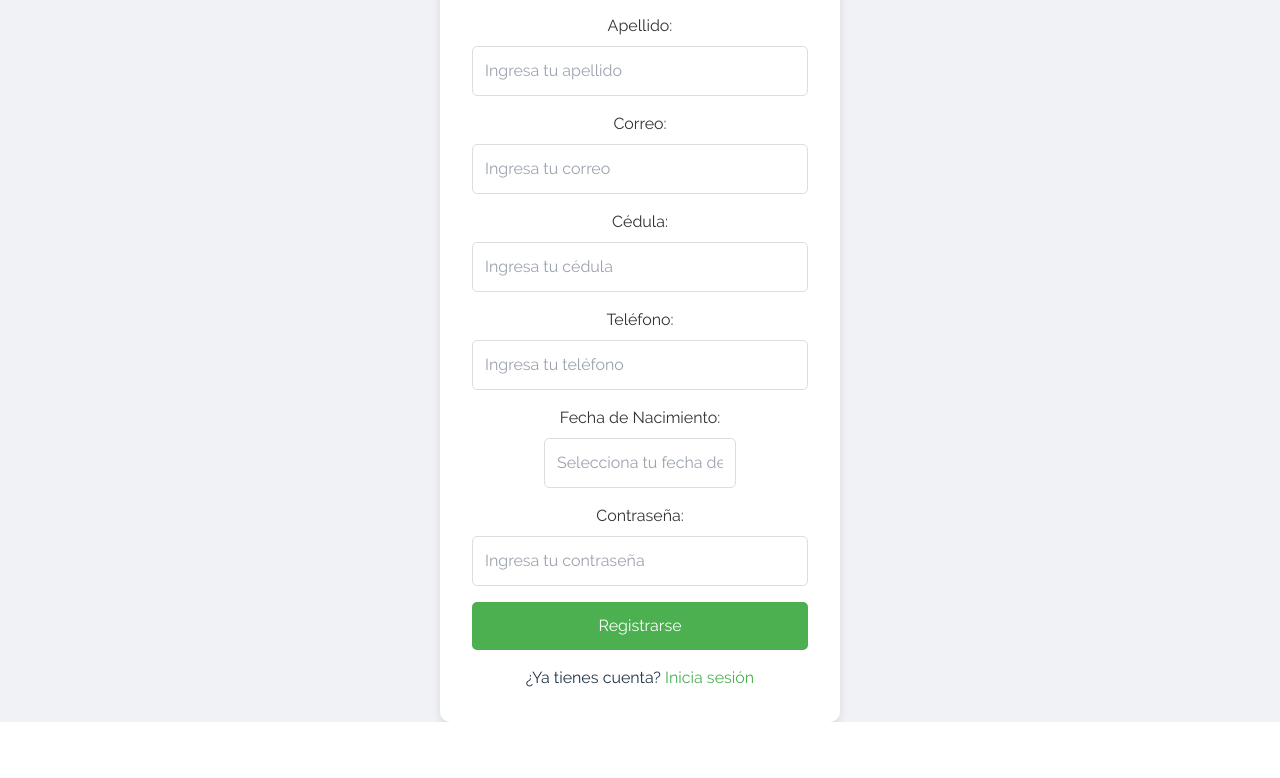
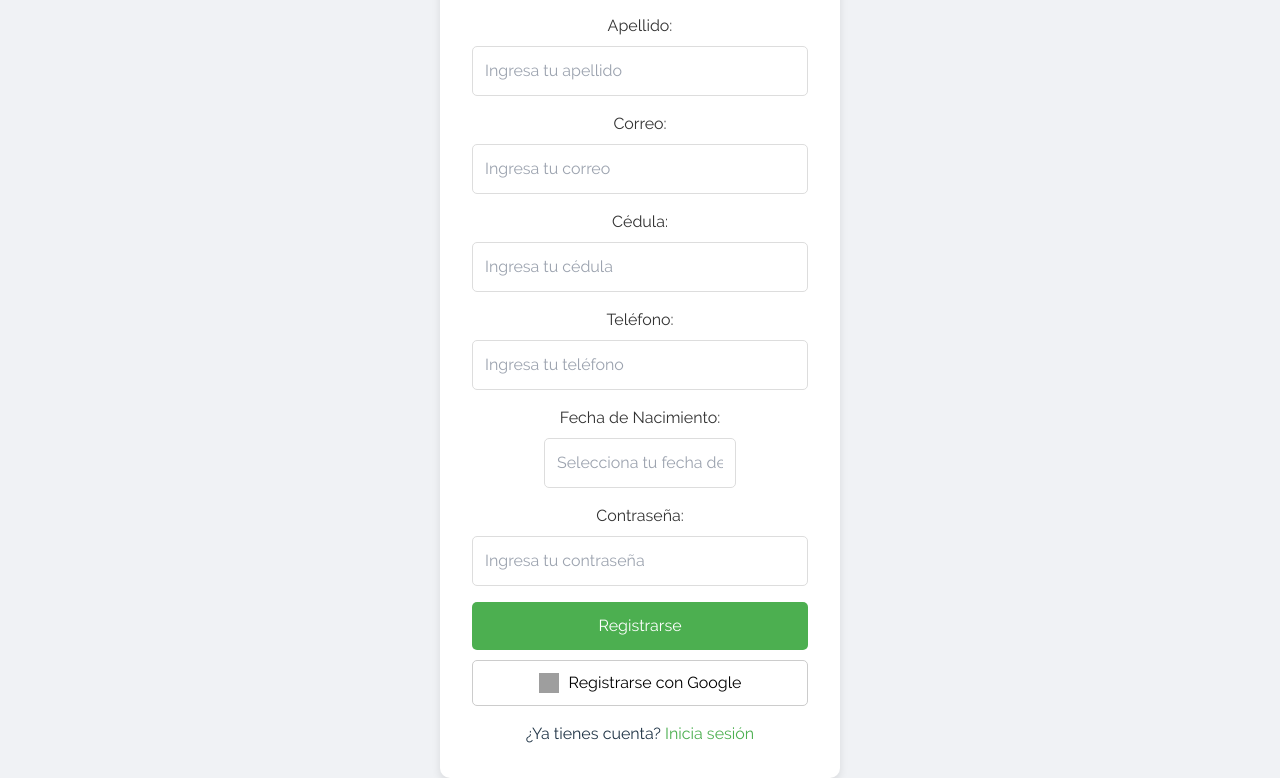
Before and after one commit to AndreRoj/proyectoWiHike, a React (Vite) app: page /register in a window 1280 px wide. Shown: the part 382-1160 px from the top of the page. Before the commit the page ends 1104 px from the top, so only its background shows below. Built offline with nearby package versions, Linux system fonts and the light colour scheme; no server answers; grey boxes are pictures that could not be loaded.

Commit message:
Register con Google

```diff
--- a/src/pages/Register.css
+++ b/src/pages/Register.css
@@ -94,6 +94,33 @@ body, html {
     text-decoration: underline;
   }
 
+
+
+
+  .google-register-button {
+    display: flex;
+    align-items: center;
+    justify-content: center;
+    background-color: #ffffff;
+    color: #000000;
+    border: 1px solid #ccc;
+    padding: 10px;
+    border-radius: 5px;
+    cursor: pointer;
+    width: 100%;
+    margin-top: 10px;
+}
+
+.google-register-button:hover {
+    background-color: #f1f1f1;
+}
+
+.google-logo {
+    width: 20px;
+    height: 20px;
+    margin-right: 10px;
+}
+
   @font-face {
     font-family: 'Raleway-Regular';
     src: url('/fonts/Raleway-Regular.ttf') format('truetype');
--- a/src/pages/Register.jsx
+++ b/src/pages/Register.jsx
@@ -1,4 +1,4 @@
-import { getAuth, createUserWithEmailAndPassword } from 'firebase/auth';
+import { getAuth, createUserWithEmailAndPassword, GoogleAuthProvider, signInWithPopup } from 'firebase/auth';
 import { app } from '../firebase';
 import { useState } from 'react';
 import { useNavigate } from 'react-router';
@@ -10,6 +10,7 @@ import 'react-datepicker/dist/react-datepicker.css'; // Estilos predeterminados
 import './DatePicker.css'; // Estilos personalizados (deben ir después)
 
 const auth = getAuth(app);
+const provider = new GoogleAuthProvider();
 
 export default function Register() {
     const navigation = useNavigate();
@@ -23,35 +24,30 @@ export default function Register() {
     const [loading, setLoading] = useState(false);
     const [error, setError] = useState(false);
 
-    const handleRegister = async (e) =>{
-        e.preventDefault()
+    const handleRegister = async (e) => {
+        e.preventDefault();
+
+        // Validación del dominio del correo
+        if (!email.endsWith('@correo.unimet.edu.ve')) {
+            setError('Solo se permiten correos con el dominio @correo.unimet.edu.ve');
+            return;
+        }
 
         try {
-            setLoading(true)
-            const usuarioRegistrado = await createUserWithEmailAndPassword(auth, email, password)
-
-            console.log(usuarioRegistrado)
-            setEmail("")
-            setPassword("")
-            setName("")
-            setLastName("")
-            setCedula("")
-            setPhone("")
-            setBirthDate("")
-            navigation('/')
-            setLoading(false)
+            setLoading(true);
+            const usuarioRegistrado = await createUserWithEmailAndPassword(auth, email, password);
 
             console.log("Usuario registrado: ", usuarioRegistrado.user.uid);
 
-            // 2. Guarda la información adicional del usuario en Firestore
+            // Guarda la información adicional del usuario en Firestore
             const userData = {
                 uid: usuarioRegistrado.user.uid, // ID único del usuario
                 nombre: name,
-                apellido: lastName, // Nuevo campo: apellido
+                apellido: lastName,
                 email: email,
-                cedula: cedula, // Nuevo campo: cédula
-                telefono: phone, // Nuevo campo: teléfono
-                fechaNacimiento: birthDate, // Nuevo campo: fecha de nacimiento
+                cedula: cedula,
+                telefono: phone,
+                fechaNacimiento: birthDate,
                 fechaRegistro: new Date(), // Fecha de registro
             };
 
@@ -71,16 +67,52 @@ export default function Register() {
 
             // Redirige al usuario a la página principal
             navigation('/');
-
         } catch (error) {
             setLoading(false);
             console.log(error);
-            //hacer manejo de errores, solo esta correo en uso
             if (error.message === 'Firebase: Error (auth/email-already-in-use).') {
                 setError('El correo ya está en uso');
             } else {
                 setError('Ocurrió un error al registrarse');
             }
+        }
+    };
+
+    const handleGoogleRegister = async () => {
+        try {
+            setLoading(true);
+            const result = await signInWithPopup(auth, provider); // Inicia sesión con Google
+            const user = result.user;
+
+            // Validación del dominio del correo
+            if (!user.email.endsWith('@correo.unimet.edu.ve')) {
+                setError('Solo se permiten correos con el dominio @correo.unimet.edu.ve');
+                await auth.signOut(); // Cierra la sesión del usuario
+                return;
+            }
+
+            console.log("Usuario registrado con Google: ", user.uid);
+
+            // Guarda la información adicional del usuario en Firestore
+            const userData = {
+                uid: user.uid, // ID único del usuario
+                nombre: user.displayName?.split(" ")[0] || "", // Nombre del usuario
+                apellido: user.displayName?.split(" ")[1] || "", // Apellido del usuario
+                email: user.email,
+                fechaRegistro: new Date(), // Fecha de registro
+            };
+
+            // Agrega el documento a la colección "users"
+            await addDoc(collection(db, "users"), userData);
+
+            console.log("Usuario guardado en Firestore");
+
+            // Redirige al usuario a la página principal
+            navigation('/');
+        } catch (error) {
+            setLoading(false);
+            console.error("Error al registrarse con Google: ", error);
+            setError('Ocurrió un error al registrarse con Google');
         }
     };
 
@@ -191,6 +223,18 @@ export default function Register() {
                 </div>
 
                 <button type="submit" className="register-button">Registrarse</button>
+                <button
+                    type="button"
+                    onClick={handleGoogleRegister}
+                    className="google-register-button"
+                >
+                    <img
+                        src="https://yt3.googleusercontent.com/K8WVrQAQHTTwsHEtisMYcNai7p7XIlyEAdZg86qYw78ye57r5DRemHQ9Te4PcD_v98HB-ZvQjQ=s900-c-k-c0x00ffffff-no-rj"
+                        alt="Google Logo"
+                        className="google-logo"
+                    />
+                    Registrarse con Google
+                </button>
                 <p className="login-link">¿Ya tienes cuenta? <a href="/login">Inicia sesión</a></p>
             </form>
         </div>
```
